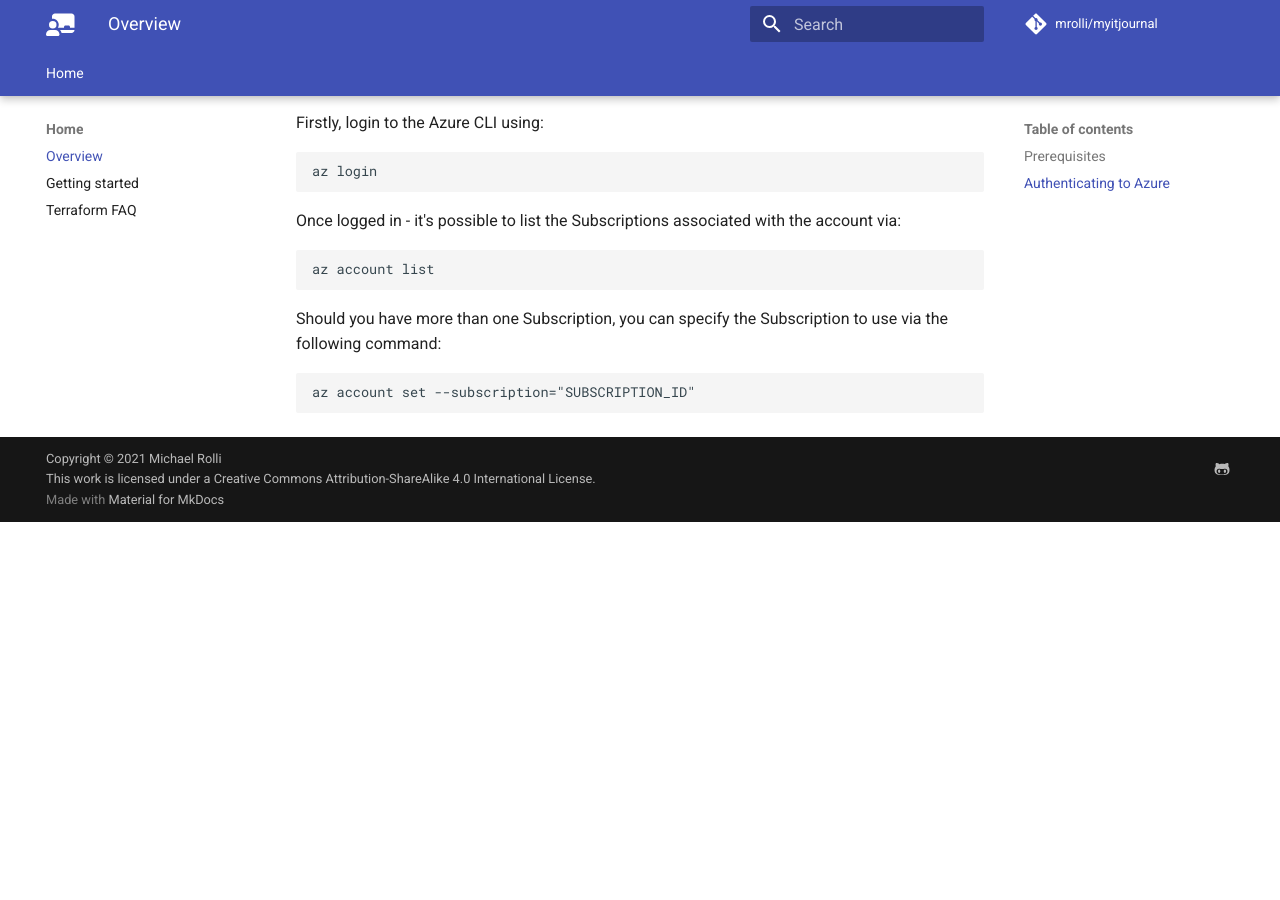
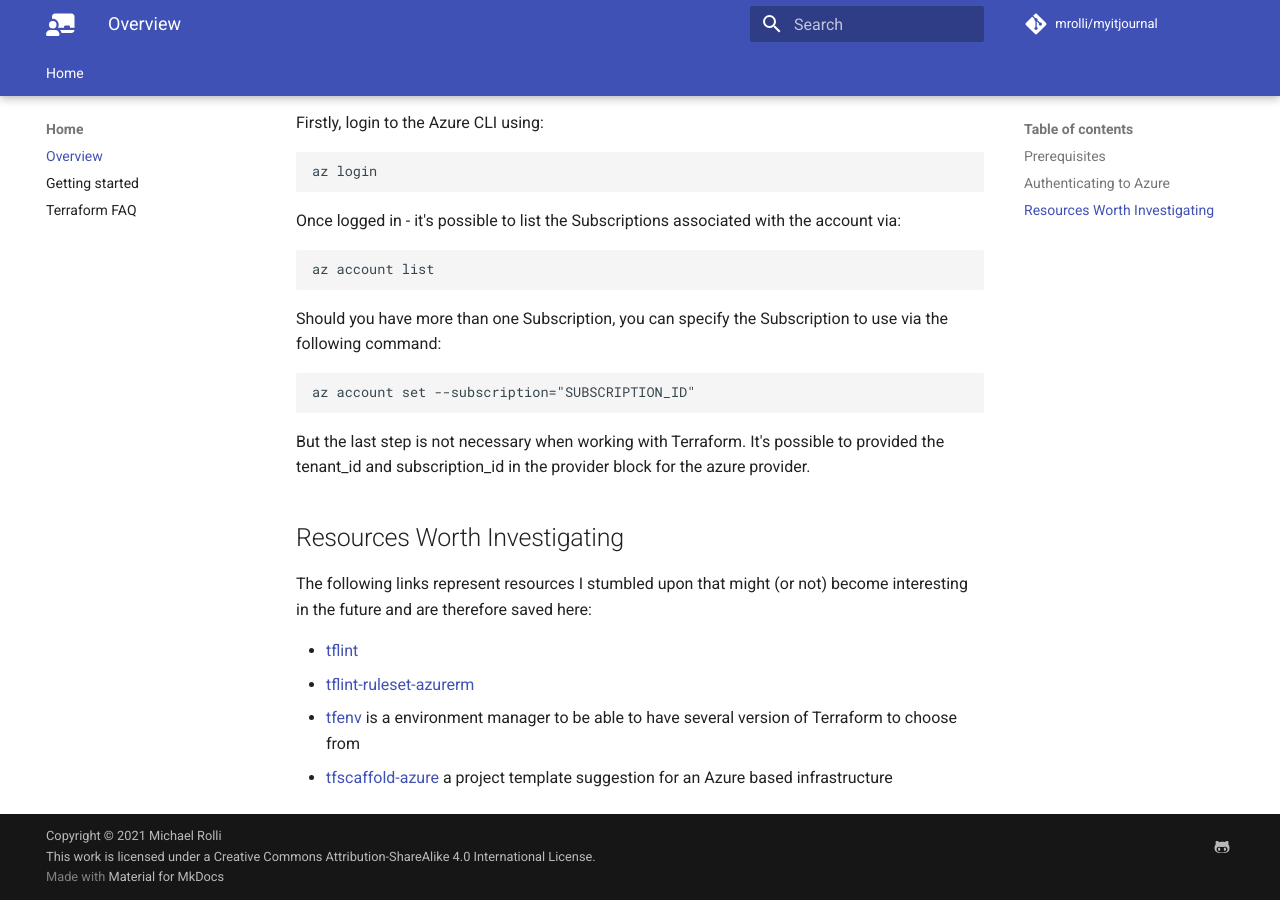
Before and after one commit to mrolli/tfaz-playground, an MkDocs documentation site: the page built from docs/index.md, in a window 1280 px wide and 900 px high, scrolled down 504 px. Built offline with MkDocs 1.6.1 and Material for MkDocs 9.7.7, drawn with Linux system fonts in a browser that asks for light colours; comment, search, counter and statistics services are not loaded; before the commit the page ends 1026 px from its top, so only the background shows below that.

Commit message:
docs: add links to interesting project
These GithHub project might become handy in the future, therfore save their existence here FTTB.

```diff
--- a/docs/index.md
+++ b/docs/index.md
@@ -30,3 +30,20 @@ Should you have more than one Subscription, you can specify the Subscription to
 use via the following command:
 
     az account set --subscription="SUBSCRIPTION_ID"
+
+But the last step is not necessary when working with Terraform. It's possible to
+provided the tenant_id and subscription_id in the provider block for the azure
+provider.
+
+
+## Resources Worth Investigating
+
+The following links represent resources I stumbled upon that might (or not)
+become interesting in the future and are therefore saved here:
+
+* [tflint](https://github.com/terraform-linters/tflint)
+* [tflint-ruleset-azurerm](https://github.com/terraform-linters/tflint-ruleset-azurerm)
+* [tfenv](https://github.com/tfutils/tfenv) is a environment manager to be able
+  to have several version of Terraform to choose from
+* [tfscaffold-azure](https://github.com/tfutils/tfscaffold-azure) a project
+template suggestion for an Azure based infrastructure
```
